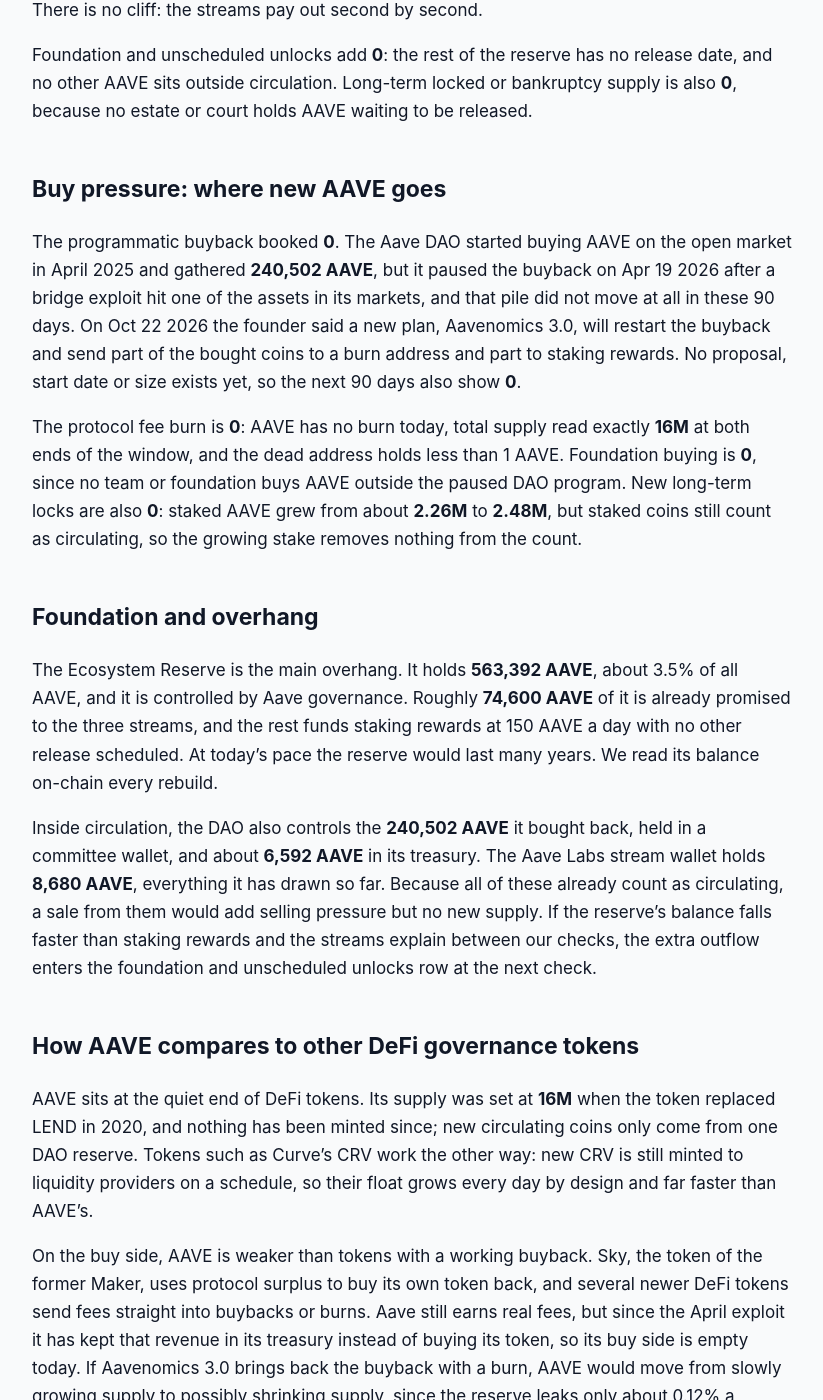
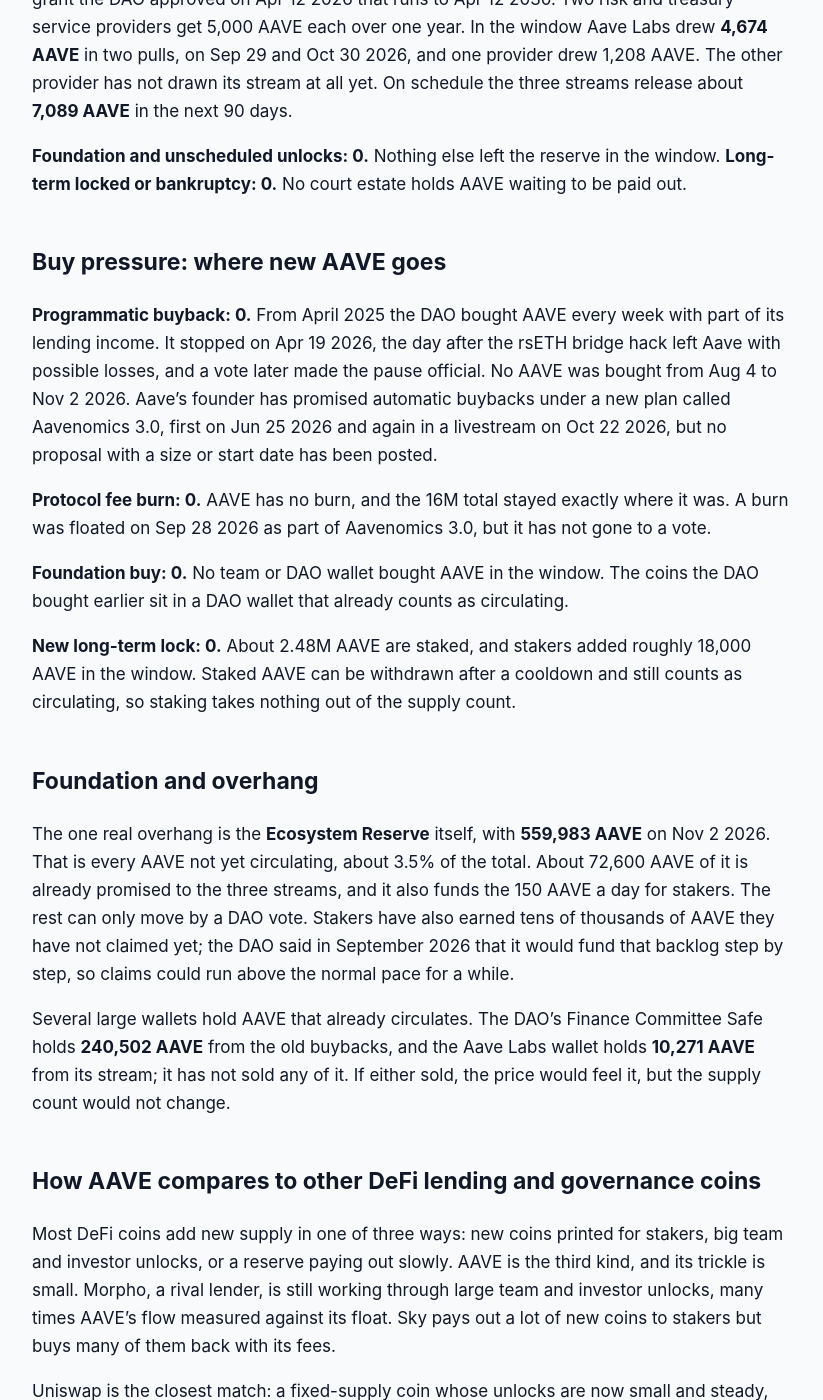
Before and after one commit to jeevansongmy-spec/mrnasdog-articles, a Jekyll site: the page built from crypto/aave-pressure-framework.md, in a window 1280 px wide and 1400 px high, scrolled down 1216 px. Shown: the whole window, without its empty margins (228-1051 px from the left). Built offline with Jekyll 4.4.1, drawn with Linux system fonts in a browser that asks for light colours; some of the changed text lies outside the part shown.

Commit message:
publish: crypto/aave-pressure-framework

```diff
--- a/crypto/aave-pressure-framework.md
+++ b/crypto/aave-pressure-framework.md
@@ -1,63 +1,71 @@
 ---
-title:         "AAVE Inflation Analysis · October 2026 · Mixed flows · supply roughly steady"
-description:   "AAVE supply is roughly steady: +0.12% over 90 days, +0.13% next. No minting; the DAO reserve paid 18,977 AAVE to stakers and streams, buyback paused."
+title:         "AAVE Inflation Analysis · November 2026 · Mixed flows · supply roughly steady"
+description:   "AAVE has a fixed 16M supply, yet the DAO reserve paid 11,984 AAVE to stakers and 5,882 to streams in 90 days. Buyback paused since April, so +0.12% net."
 canonical_url: "https://mrnasdog.com/research/aave/inflation"
 tags:                    ["crypto", "aave", "defi", "tokenomics"]
 published:     true
 ---
-Originally published at [AAVE Inflation Analysis · October 2026 · Mixed flows · supply roughly steady](https://mrnasdog.com/research/aave/inflation).
+Originally published at [AAVE Inflation Analysis · November 2026 · Mixed flows · supply roughly steady](https://mrnasdog.com/research/aave/inflation).
 
-# AAVE Inflation Analysis · October 2026 · Mixed flows · supply roughly steady
+# AAVE Inflation Analysis · November 2026 · Mixed flows · supply roughly steady
 
 <!-- main-page -->
 ➜ Start with the Aave coin page for the short answer (should you buy AAVE?) and its price drivers: [mrnasdog.com/research/aave](https://mrnasdog.com/research/aave)
 
-AAVE supply is roughly steady. No new AAVE is ever minted: all **16M** AAVE already exist, and the only coins not yet circulating sit in the Aave DAO's Ecosystem Reserve. Between Jul 25 and Oct 23 2026 that reserve paid out **18,977 AAVE** to stakers and three payment streams, while no buyback or burn ran, so circulating AAVE grew **+0.12%** in 90 days. We expect about **+0.13%** in the next 90 days. Other trackers read **+0.11%**, the same picture.
+AAVE is a fixed-supply coin: all **16M** AAVE already exist, and the token has no way to make more. The float still grows, because the DAO's Ecosystem Reserve pays stakers and three payment streams out of coins that did not circulate before. From Aug 4 to Nov 2 2026 that added **17,866 AAVE**, while nothing took AAVE back, so circulating supply rose **+0.12%**. Other trackers show the same **+0.12%**.
 
 ## The verdict, in one paragraph
 
-Our 90-day reading for AAVE is **+0.12%** net new supply: **18,977 AAVE** came out of the Ecosystem Reserve and **0 AAVE** was bought back or burned, on a circulating base of **15.44M AAVE**. Other trackers show **+0.11%** for the same stretch, a difference of **0.01 points**, so there is no conflict to flag and no warning chip on the page. For the next 90 days we project **20,178 AAVE** out of the reserve, or **+0.13%**. The one-line label: AAVE is a pre-minted token that leaks slowly from a DAO reserve, with its buyback switched off.
+AAVE's supply grew **+0.12%** in the 90 days to Nov 2 2026, and the next 90 days look much the same at about **+0.12%**. Other trackers read **+0.12%** too, so the two counts agree and the coin page carries no warning note. The label is "Mixed flows · supply roughly steady": the only movement is a slow, steady trickle out of the DAO's reserve. It is small, but it runs in one direction only, because the DAO's buyback has been switched off since Apr 19 2026 and AAVE has no burn.
 
 ## Sell pressure: where new AAVE comes from
 
-The biggest source is staking rewards. Aave pays people who stake AAVE in its Safety Module **150 AAVE a day**, and those rewards are not newly minted; they are paid out of the Ecosystem Reserve whenever a staker claims. In the last 90 days stakers claimed **13,089 AAVE**, close to the 13,500 AAVE that 150 a day adds up to. The reward rate did not change during the window, so we carry the same **13,089 AAVE** forward. Stakers are still owed a large unclaimed backlog, and the DAO tops up the amount the reserve may pay each quarter, so claims can run above 150 AAVE a day for a while.
+Aave never prints new coins. The AAVE that reaches the market for the first time comes out of the Ecosystem Reserve, the DAO's store of coins that the market does not yet count as circulating. That reserve held **577,849 AAVE** on Aug 4 2026 and **559,983 AAVE** on Nov 2 2026. Every coin of the difference went out to two kinds of receivers.
 
-The second source is vesting, in the form of three payment streams out of the same reserve. Aave Labs receives **75,000 AAVE** spread evenly over four years, from Apr 13 2026 to Apr 12 2030, which was part of the "Aave Will Win" funding deal passed in April 2026. Two service providers each receive **5,000 AAVE** over one year. In these 90 days the holders drew **5,888 AAVE** from the streams; one of the two smaller streams has not been drawn at all yet. On schedule, about **7,089 AAVE** more falls due in the next 90 days, and that is what we count. There is no cliff: the streams pay out second by second.
+**Protocol inflation: about 11,984 AAVE.** People who stake AAVE in the safety module earn 150 AAVE a day between them, paid from the reserve. Stakers collect that pay whenever they choose, and in these 90 days they claimed **11,984 AAVE**, a little under the 13,500 AAVE the module earned over the same time. About 2,484 AAVE of the claims went straight back into staking. The rate was the same at both ends of the window, so the next 90 days should look similar.
 
-Foundation and unscheduled unlocks add **0**: the rest of the reserve has no release date, and no other AAVE sits outside circulation. Long-term locked or bankruptcy supply is also **0**, because no estate or court holds AAVE waiting to be released.
+**Vesting unlocks: about 5,882 AAVE.** Three payment streams drip AAVE out of the reserve every second. Aave Labs, the team that builds the app, gets 75,000 AAVE over four years, a grant the DAO approved on Apr 12 2026 that runs to Apr 12 2030. Two risk and treasury service providers get 5,000 AAVE each over one year. In the window Aave Labs drew **4,674 AAVE** in two pulls, on Sep 29 and Oct 30 2026, and one provider drew 1,208 AAVE. The other provider has not drawn its stream at all yet. On schedule the three streams release about **7,089 AAVE** in the next 90 days.
+
+**Foundation and unscheduled unlocks: 0.** Nothing else left the reserve in the window. **Long-term locked or bankruptcy: 0.** No court estate holds AAVE waiting to be paid out.
 
 ## Buy pressure: where new AAVE goes
 
-The programmatic buyback booked **0**. The Aave DAO started buying AAVE on the open market in April 2025 and gathered **240,502 AAVE**, but it paused the buyback on Apr 19 2026 after a bridge exploit hit one of the assets in its markets, and that pile did not move at all in these 90 days. On Oct 22 2026 the founder said a new plan, Aavenomics 3.0, will restart the buyback and send part of the bought coins to a burn address and part to staking rewards. No proposal, start date or size exists yet, so the next 90 days also show **0**.
+**Programmatic buyback: 0.** From April 2025 the DAO bought AAVE every week with part of its lending income. It stopped on Apr 19 2026, the day after the rsETH bridge hack left Aave with possible losses, and a vote later made the pause official. No AAVE was bought from Aug 4 to Nov 2 2026. Aave's founder has promised automatic buybacks under a new plan called Aavenomics 3.0, first on Jun 25 2026 and again in a livestream on Oct 22 2026, but no proposal with a size or start date has been posted.
 
-The protocol fee burn is **0**: AAVE has no burn today, total supply read exactly **16M** at both ends of the window, and the dead address holds less than 1 AAVE. Foundation buying is **0**, since no team or foundation buys AAVE outside the paused DAO program. New long-term locks are also **0**: staked AAVE grew from about **2.26M** to **2.48M**, but staked coins still count as circulating, so the growing stake removes nothing from the count.
+**Protocol fee burn: 0.** AAVE has no burn, and the 16M total stayed exactly where it was. A burn was floated on Sep 28 2026 as part of Aavenomics 3.0, but it has not gone to a vote.
+
+**Foundation buy: 0.** No team or DAO wallet bought AAVE in the window. The coins the DAO bought earlier sit in a DAO wallet that already counts as circulating.
+
+**New long-term lock: 0.** About 2.48M AAVE are staked, and stakers added roughly 18,000 AAVE in the window. Staked AAVE can be withdrawn after a cooldown and still counts as circulating, so staking takes nothing out of the supply count.
 
 ## Foundation and overhang
 
-The Ecosystem Reserve is the main overhang. It holds **563,392 AAVE**, about 3.5% of all AAVE, and it is controlled by Aave governance. Roughly **74,600 AAVE** of it is already promised to the three streams, and the rest funds staking rewards at 150 AAVE a day with no other release scheduled. At today's pace the reserve would last many years. We read its balance on-chain every rebuild.
+The one real overhang is the **Ecosystem Reserve** itself, with **559,983 AAVE** on Nov 2 2026. That is every AAVE not yet circulating, about 3.5% of the total. About 72,600 AAVE of it is already promised to the three streams, and it also funds the 150 AAVE a day for stakers. The rest can only move by a DAO vote. Stakers have also earned tens of thousands of AAVE they have not claimed yet; the DAO said in September 2026 that it would fund that backlog step by step, so claims could run above the normal pace for a while.
 
-Inside circulation, the DAO also controls the **240,502 AAVE** it bought back, held in a committee wallet, and about **6,592 AAVE** in its treasury. The Aave Labs stream wallet holds **8,680 AAVE**, everything it has drawn so far. Because all of these already count as circulating, a sale from them would add selling pressure but no new supply. If the reserve's balance falls faster than staking rewards and the streams explain between our checks, the extra outflow enters the foundation and unscheduled unlocks row at the next check.
+Several large wallets hold AAVE that already circulates. The DAO's Finance Committee Safe holds **240,502 AAVE** from the old buybacks, and the Aave Labs wallet holds **10,271 AAVE** from its stream; it has not sold any of it. If either sold, the price would feel it, but the supply count would not change.
 
-## How AAVE compares to other DeFi governance tokens
+## How AAVE compares to other DeFi lending and governance coins
 
-AAVE sits at the quiet end of DeFi tokens. Its supply was set at **16M** when the token replaced LEND in 2020, and nothing has been minted since; new circulating coins only come from one DAO reserve. Tokens such as Curve's CRV work the other way: new CRV is still minted to liquidity providers on a schedule, so their float grows every day by design and far faster than AAVE's.
+Most DeFi coins add new supply in one of three ways: new coins printed for stakers, big team and investor unlocks, or a reserve paying out slowly. AAVE is the third kind, and its trickle is small. Morpho, a rival lender, is still working through large team and investor unlocks, many times AAVE's flow measured against its float. Sky pays out a lot of new coins to stakers but buys many of them back with its fees.
 
-On the buy side, AAVE is weaker than tokens with a working buyback. Sky, the token of the former Maker, uses protocol surplus to buy its own token back, and several newer DeFi tokens send fees straight into buybacks or burns. Aave still earns real fees, but since the April exploit it has kept that revenue in its treasury instead of buying its token, so its buy side is empty today. If Aavenomics 3.0 brings back the buyback with a burn, AAVE would move from slowly growing supply to possibly shrinking supply, since the reserve leaks only about 0.12% a quarter.
-
-Compared with tokens that still have large team and investor unlocks ahead, AAVE has no cliff at all: its biggest vesting item is a 75,000 AAVE stream, about 0.5% of supply, spread over four years.
+Uniswap is the closest match: a fixed-supply coin whose unlocks are now small and steady, with a buyback running against them. That is the piece AAVE is missing today. With its buyback paused, AAVE has a light sell side and no buy side at all, so its supply drifts slowly upward instead of holding flat or shrinking.
 
 ## What to watch in the next 90 days
 
-First, the Aavenomics 3.0 proposal. The founder announced it on Oct 22 2026; once it reaches a vote with a date and a size, a restarted buyback that burns coins would become the first real buy pressure on AAVE since Apr 19 2026.
+**An Aavenomics 3.0 proposal.** If the DAO posts and passes a plan that restarts buybacks, and maybe burns part of them, AAVE would gain its first buy-side flow since Apr 19 2026. Until a vote sets a size and a date, we count nothing.
 
-Second, the quarterly top-up of the staking reward allowance, expected around December 2026. A large unclaimed backlog is still owed to stakers, and a bigger top-up could let claims run well above 150 AAVE a day.
+**The next staking allowance update.** The DAO tops up what the reserve may pay stakers about once a quarter, with the last top-up in September 2026. A bigger top-up for the unclaimed backlog would let more AAVE leave the reserve faster than 150 a day.
 
-Third, any vote that changes the **150 AAVE a day** staking reward, which has been cut several times since 2025.
+**Stream pulls near the end of November and December 2026.** Aave Labs pulled its stream on Sep 29 and Oct 30 2026, and a month of it is about 1,560 AAVE. One service provider has around 1,750 AAVE waiting that it has not drawn yet, and could take it in one go.
 
-Fourth, the stream that has not been drawn: about 1,600 AAVE has built up in it, and it can be withdrawn at any time, which would make the next 90 days a little heavier than the schedule alone.
+**Binance hack fallout.** After the Oct 29 2026 Binance hack, Aave froze its markets, then reopened them on Oct 30 and 31 with nine assets still at zero borrowing power. The hacker sold some AAVE. That moves the price, not the supply count, but a long freeze could cut the fees that would pay for any future buyback.
 
 ## Summary
 
-AAVE supply grew **+0.12%** in the 90 days to Oct 23 2026 and should grow about **+0.13%** in the next 90 days, a roughly steady reading. No AAVE is minted; the new circulating coins are staking rewards and three payment streams paid from the Aave DAO's **563,392 AAVE** Ecosystem Reserve, against no buyback and no burn. The main risk to that reading is a larger payout from the reserve, and the main upside is a restarted buyback with a burn. Total supply stays at **16M AAVE**, so as long as nothing new is minted, the reserve is the ceiling on how much new supply can reach the market.
+AAVE has a hard cap of 16M coins, and all of them already exist, so no AAVE is ever minted.
 
-*MrNasDog Pressure Framework analysis of AAVE, Metric 1 — Inflation. Data + explanation only. Not financial advice. Checked Oct 23 2026.*
+Circulating supply still grew **+0.12%** in the 90 days to Nov 2 2026, as the DAO's reserve paid **11,984 AAVE** to stakers and **5,882 AAVE** to three payment streams.
+
+Nothing pushed back: the DAO's buyback has been paused since Apr 19 2026, and AAVE has no burn.
+
+The next 90 days look about the same at **+0.12%**, unless a vote on Aavenomics 3.0 brings the buyback back.
```
